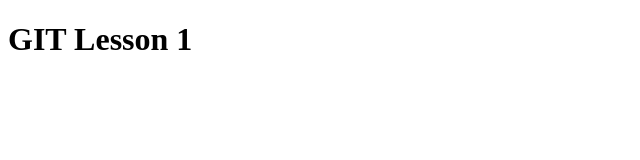
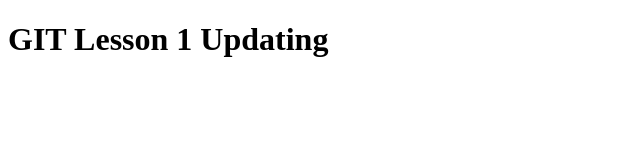
Before and after one commit to FannyWolf/Training-repo, a plain HTML site: page Lesson 43/index.html in a window 1280 px wide. Shown: the whole page, without its empty margins (0-640 px from the left). Drawn offline with Linux system fonts and the light colour scheme.

Commit message:
updating

```diff
--- a/Lesson 43/index.html
+++ b/Lesson 43/index.html
@@ -8,6 +8,8 @@
 <body>
     <h1>
         GIT Lesson 1
+        Updating
+
     </h1>
 
 </body>
```
